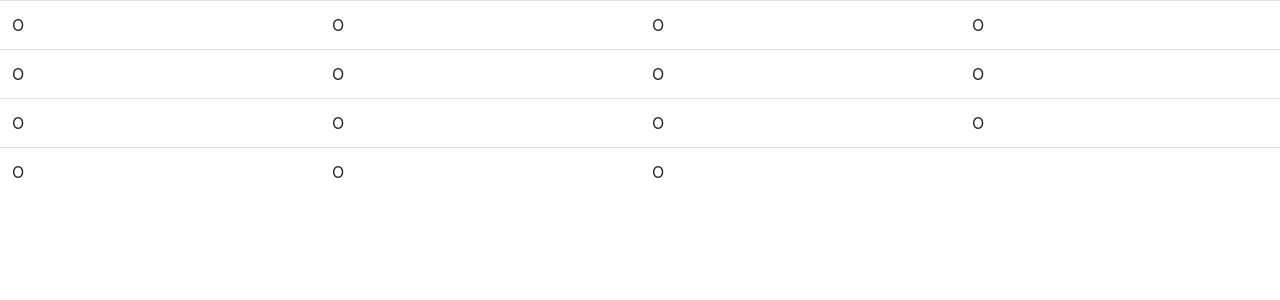
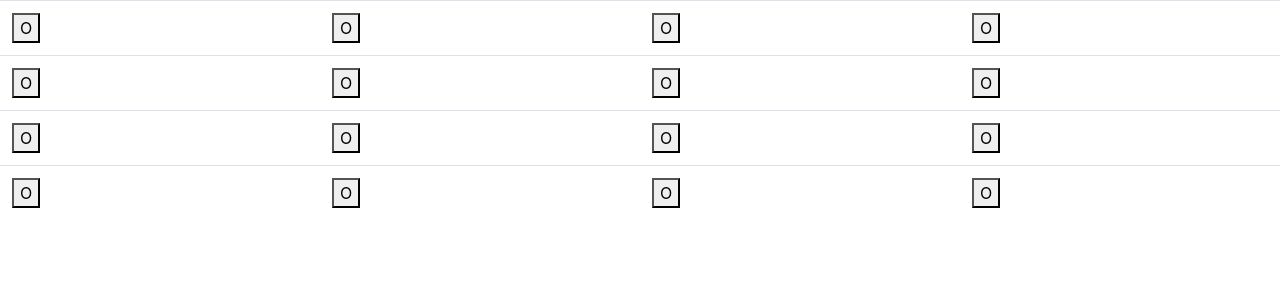
Before and after one commit to MisturDust319/ign_code_foo, a React (Create React App) app: page / in a window 1280 px wide. Shown: the top 300 px of the page. Built offline with nearby package versions, Linux system fonts and the light colour scheme.

Commit message:
Adds functioning Road component

```diff
--- a/src/App.js
+++ b/src/App.js
@@ -5,29 +5,20 @@ import logo from './logo.svg';
 import './App.css';
 
 import { Button } from 'reactstrap';
-import { Road } from './components/Road.js';
+import { RoadPanel } from './components/RoadPanel.js';
 
 class App extends Component {
     constructor() {
         super();
-
         this.state = {
-            tiles: Array(16).fill("O")
-        }
+            panelSelect : "",
+        };
     }
 
     render() {
-        return (
-            <Road value={this.state.tiles}></Road>
-        );
-    }
-
-    toggleTile(i) {
-        this.state.tiles[i] = !this.state.tiles[i];
-
-        this.setState({
-            tiles: this.state.tiles
-        });
+        return (<div>
+            <RoadPanel />
+        </div>);
     }
 }
 
--- /dev/null
+++ b/src/components/HelperClasses/Grid.js
@@ -0,0 +1,59 @@
+class Grid {
+
+    constructor(width, height, fill) {
+
+        if (!width) {
+            width = 4;
+        }
+        if (!height) {
+            height = 4;
+        }
+        if (!fill) {
+            fill = "O";
+        }
+
+        this.width = width;
+        this.height = height;
+
+        let arrLen = this.height * this.width;
+
+        this.arr = Array(arrLen).fill(fill);
+    }
+
+    calculatePosition(x, y) {
+        // cast x and y as numbers
+        x = parseInt(x);
+        y = parseInt(y);
+
+        //check if value is within bounds
+        if (x > this.width - 1) {
+            throw "The x value exceeds the width of the grid";
+        }
+        if (y > this.height - 1) {
+            throw "This y value exceeds the height of the grid";
+        }
+
+        // calculate the position in the 2d array
+        let pos = x + (this.width * y);
+
+        alert("POS: " + pos);
+
+        return pos;
+    }
+
+    setValue(x, y, value) {
+        let pos = this.calculatePosition(x, y);
+
+        this.arr[pos] = value;
+    }
+
+    getValue(x, y) {
+        let pos = this.calculatePosition(x, y);
+
+        return this.arr[pos];
+    }
+
+
+}
+
+export { Grid };
--- a/src/components/Road.js
+++ b/src/components/Road.js
@@ -7,37 +7,42 @@ import { Tile } from './tile.js';
 
 
 function Road(props) {
-    let renderTile = (i) => {
+    let renderTile = (i, j) => {
         return (
-            <Tile value={props.value[i]} />
+            <Tile value={props.value.getValue(i, j)}
+                onClick={props.onClick}
+                id={i+","+j}
+            />
         )
     }
     return (
         <Table>
+            <tbody>
                 <tr>
-                {renderTile(0)}
-                {renderTile(2)}
-                {renderTile(3)}
-                {renderTile(4)}
+                    {renderTile(0, 0)}
+                    {renderTile(1, 0)}
+                    {renderTile(2, 0)}
+                    {renderTile(3, 0)}
                 </tr>
                 <tr>
-                {renderTile(5)}
-                {renderTile(6)}
-                {renderTile(7)}
-                {renderTile(8)}
+                    {renderTile(0, 1)}
+                    {renderTile(1, 1)}
+                    {renderTile(2, 1)}
+                    {renderTile(3, 1)}
                 </tr>
                 <tr>
-                {renderTile(9)}
-                {renderTile(10)}
-                {renderTile(11)}
-                {renderTile(12)}
+                    {renderTile(0, 2)}
+                    {renderTile(1, 2)}
+                    {renderTile(2, 2)}
+                    {renderTile(3, 2)}
                 </tr>
                 <tr>
-                {renderTile(13)}
-                {renderTile(14)}
-                {renderTile(15)}
-                {renderTile(16)}
+                    {renderTile(0, 3)}
+                    {renderTile(1, 3)}
+                    {renderTile(2, 3)}
+                    {renderTile(3, 3)}
                 </tr>
+            </tbody>
         </Table>
     )
 }
--- /dev/null
+++ b/src/components/RoadPanel.js
@@ -0,0 +1,49 @@
+import React, { Component } from 'react';
+import 'bootstrap/dist/css/bootstrap.min.css';
+
+import { Road } from './Road.js'
+
+import { Grid } from './HelperClasses/Grid.js';
+
+class RoadPanel extends React.Component {
+    constructor(props) {
+        super(props);
+
+        this.state = {
+            tiles: new Grid()
+        }
+
+        this.toggleTile = this.toggleTile.bind(this);
+    }
+
+    toggleTile = (event) => {
+        var cursor = event.target.id.split(",");
+        alert(cursor);
+        var i = cursor[0];
+        var j = cursor[1];
+        alert(this.state.tiles.getValue(i, j));
+        var curChar = this.state.tiles.getValue(i, j);
+
+        if (curChar === "O") {
+            this.state.tiles.setValue(i, j, "X");
+        }
+        else {
+            this.state.tiles.setValue(i, j, "O");
+        }
+
+        this.setState({
+            tiles: this.state.tiles
+        });
+}
+
+    render() {
+        return (
+            <div>
+                <Road value={this.state.tiles} onClick={this.toggleTile}></Road>
+            </div>
+        );
+    }
+
+}
+
+export { RoadPanel };
--- a/src/components/tile.js
+++ b/src/components/tile.js
@@ -3,7 +3,11 @@ import 'bootstrap/dist/css/bootstrap.min.css';
 
 function Tile(props) {
     return (
-        <td>{props.value}</td>
+        <td>
+            <button onClick={props.onClick} id={props.id} >
+                {props.value}
+            </button>
+        </td>
     )
 }
 
```
Lines whose indentation alone changed are shown as unchanged.
